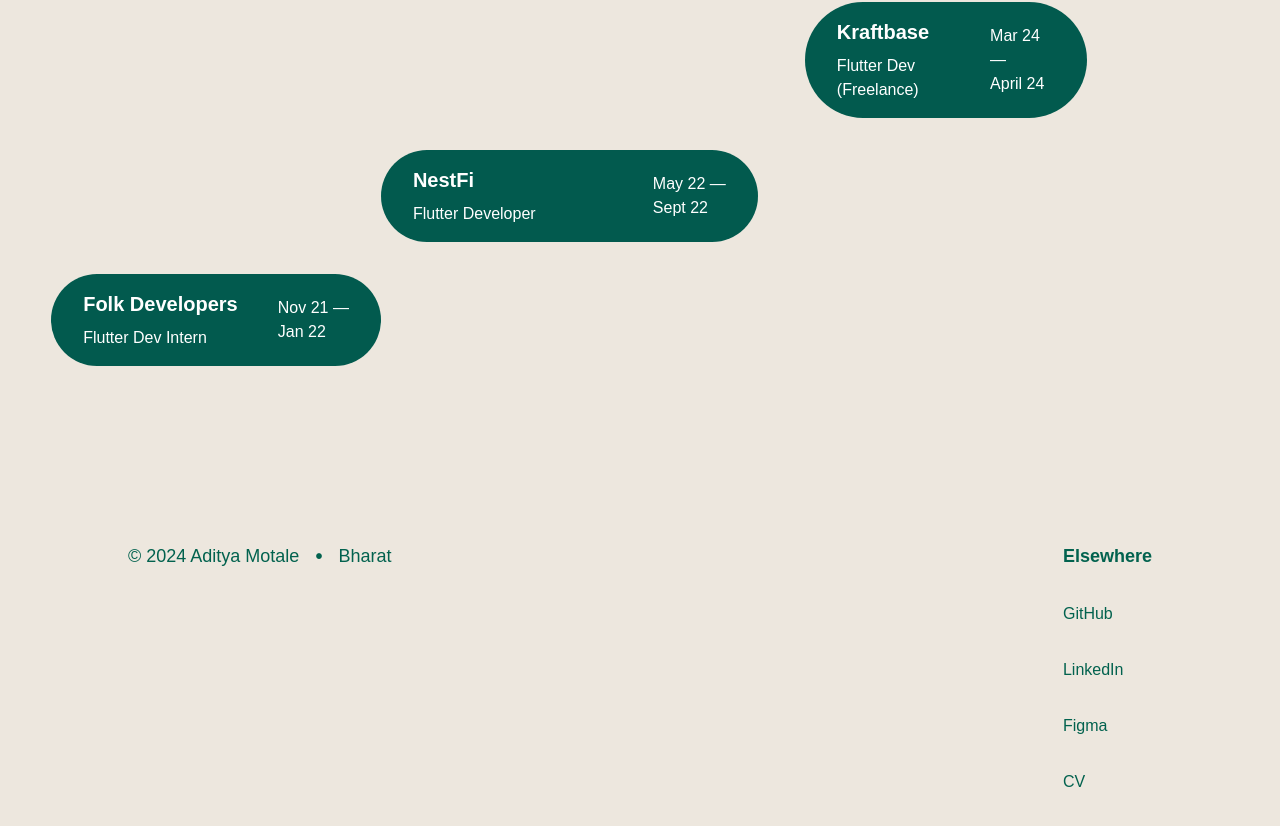
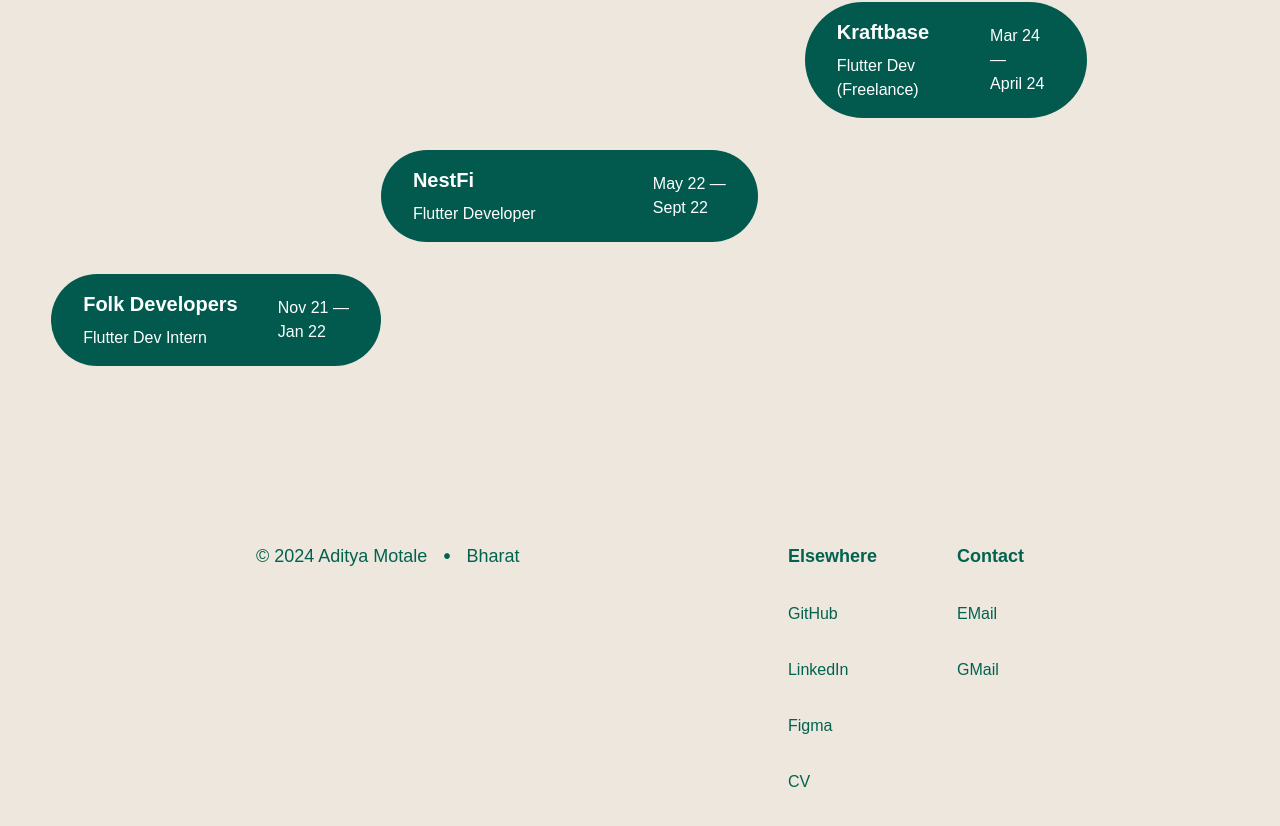
Before and after one commit to AdityaMotale/portfolio_site, a SvelteKit app: page / in a window 1280 px wide. Shown: the part 2472-3298 px from the top of the page. Built offline with nearby package versions, Linux system fonts and the light colour scheme.

Commit message:
fixed footer overflow and added contact section

```diff
--- a/src/routes/+layout.svelte
+++ b/src/routes/+layout.svelte
@@ -14,14 +14,19 @@
 	</header>
 	<slot />
 	<footer
-		class="w-full flex md:flex-row flex-col md:items-start md:gap-0 gap-12 items-center justify-between px-[10%] mt-44 mb-24"
+		class="w-full flex md:flex-row flex-col md:items-start md:gap-0 gap-12 items-center
+		justify-between md:px-[20%] px-[10%] mt-44 mb-24"
 	>
 		<div class="flex items-center justify-start font-display font-medium text-lg gap-4">
 			<p>© 2024 Aditya Motale</p>
 			<p class="font-semibold text-xl">•</p>
 			<p>Bharat</p>
 		</div>
-		<div class="flex flex-col md:items-start items-center gap-8 font-display text-base font-medium">
+
+		<div class="flex md:flex-row flex-col md:items-start items-center justify-start gap-20">
+			<div
+				class="flex flex-col md:items-start items-center gap-8 font-display text-base font-medium"
+			>
 				<!-- Title -->
 
 				<p class="font-semibold text-lg">Elsewhere</p>
@@ -33,5 +38,20 @@
 				<a href="https://www.figma.com/@adityamotale">Figma</a>
 				<a href="https://read.cv/adii">CV</a>
 			</div>
+
+			<div
+				class="flex flex-col md:items-start items-center gap-8 font-display text-base font-medium"
+			>
+				<!-- Title -->
+
+				<p class="font-semibold text-lg">Contact</p>
+
+				<!-- Contacts -->
+
+				<a href="mailto:adityamotale.22@gmail.com">EMail</a>
+				<a href="https://mail.google.com/mail/u/0/?fs=1&to=adityamotale.22@gmail.com&tf=cm">GMail</a
+				>
+			</div>
+		</div>
 	</footer>
 </main>
```
Lines whose indentation alone changed are shown as unchanged.
